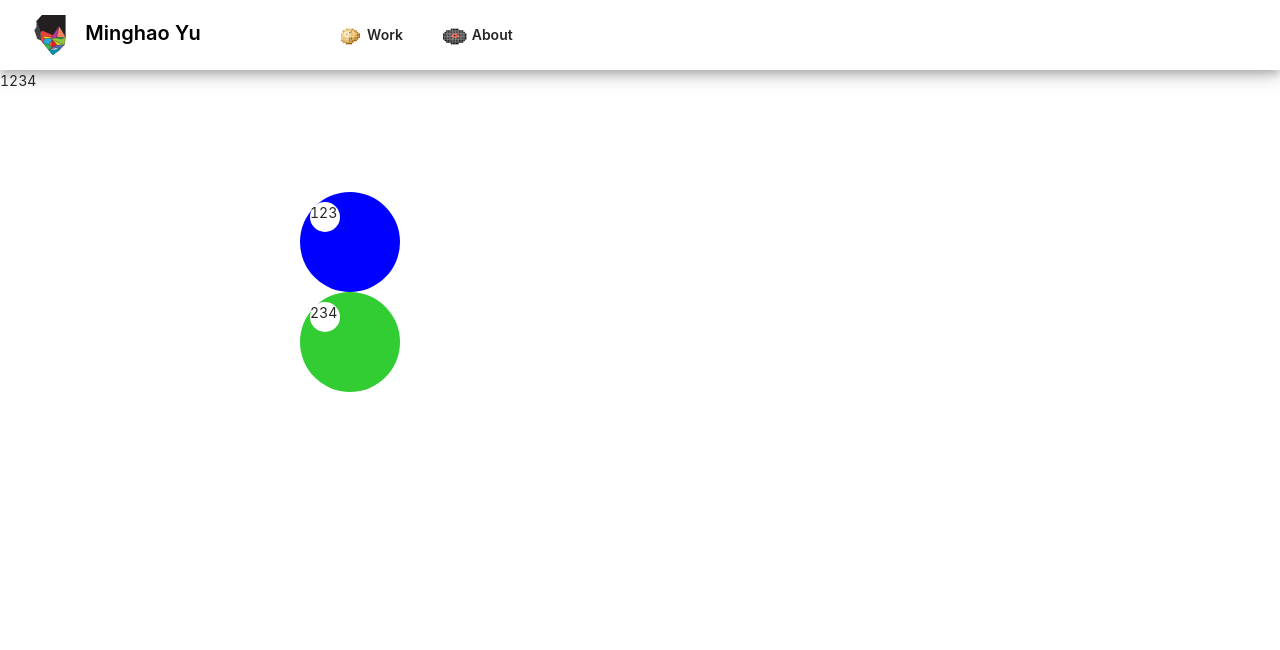
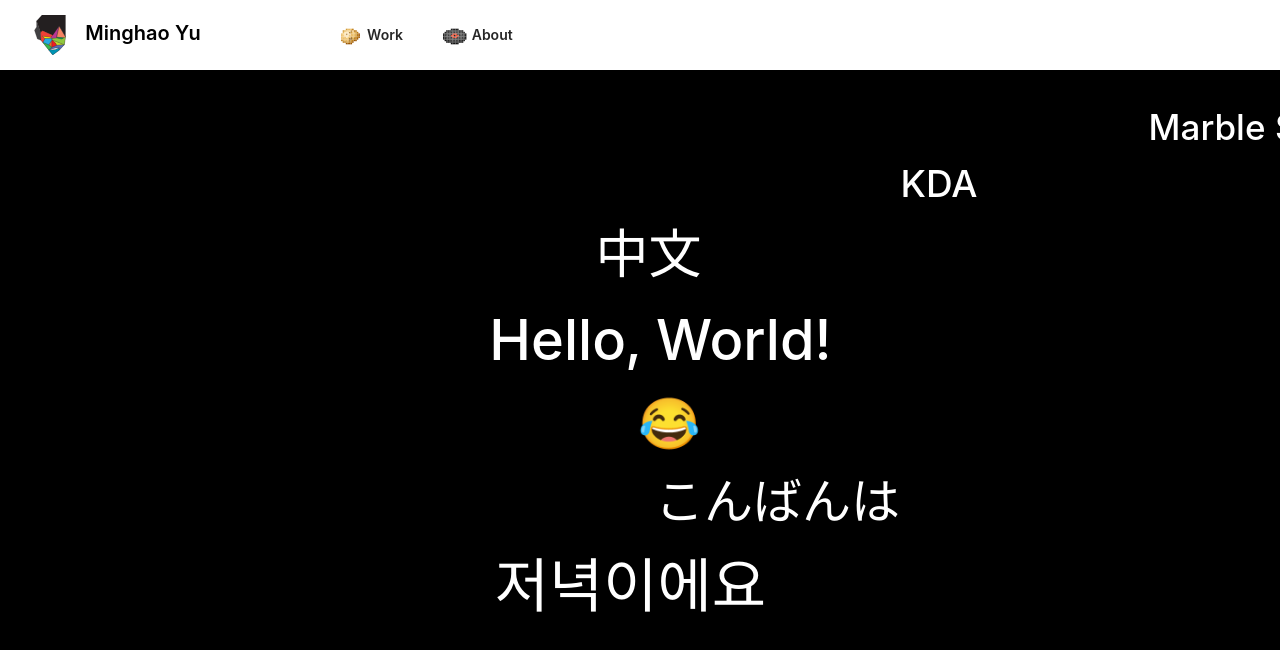
Before and after one commit to cab11918/pweb-vue, a Vue app: page / in a window 1280 px wide. Shown: the top 650 px of the page. Built offline with nearby package versions, Linux system fonts and the light colour scheme.

Commit message:
feat: implemented welcome page animation

```diff
--- a/package.json
+++ b/package.json
@@ -11,6 +11,7 @@
     "animejs": "^3.2.1",
     "ant-design-vue": "^3.2.9",
     "axios": "^0.27.2",
+    "lodash": "^4.17.21",
     "sass": "^1.53.0",
     "vue": "^3.2.2",
     "vue-router": "^4.0.14",
--- a/src/components/TopBar.scss
+++ b/src/components/TopBar.scss
@@ -1,4 +1,5 @@
 .row-topbar {
+  background-color: #fff;
   display: flex;
   justify-content: center;
   align-items: center;
--- /dev/null
+++ b/src/components/Welcome.scss
@@ -0,0 +1,12 @@
+.anime {
+  padding: 100px 0;
+  position: absolute;
+  width: 100%;
+  font-weight: 500;
+  background-color: #000;
+  overflow: hidden;
+  height: 100%;
+  top: 0;
+  left: 0;
+  z-index: -999;
+}
--- /dev/null
+++ b/src/components/Welcome.vue
@@ -0,0 +1,74 @@
+<template>
+  <div class="anime">
+    <div v-for="animatedKeyword in animatedKeywords">
+      <div
+        :class="'kw-' + animatedKeyword.index"
+        :style="animatedKeyword.style"
+        @mouseover="test"
+      >
+        {{ animatedKeyword.content }}
+      </div>
+    </div>
+  </div>
+</template>
+
+<script>
+// import SideBar from "../components/SideBar.vue";
+import TopBar from "../components/TopBar.vue";
+import "./Welcome.scss";
+// import integralGradeApi from '@/api/core/integral-grade'
+// const anime = require('animejs');
+import anime from "animejs/lib/anime.js";
+import { keywords } from "../constants";
+import _ from "lodash";
+
+let animatedKeywords = keywords.map((content, index) => {
+  const mass = _.random(30, 80);
+  return {
+    content,
+    index: index,
+    mass: mass,
+    translateX: window.innerWidth + content.length * mass + "px",
+    style: {
+      fontSize: mass + "px",
+      color: "#fff",
+    },
+  };
+});
+export default {
+  data() {
+    return {
+      animatedKeywords: animatedKeywords,
+      integralGrade: {}, //保存数据
+      saveBtnDisabled: false, //false :按钮可用，true：按钮不可用
+    };
+  },
+  mounted() {
+    console.log(animatedKeywords);
+    animatedKeywords.forEach((kw) =>
+      anime({
+        targets: [".kw-" + kw.index],
+        translateX: [-(kw.mass * kw.content.length), kw.translateX],
+        duration: kw.mass * 200,
+        // loop: true,
+        easing: "linear",
+        loop: true,
+      })
+    );
+  },
+  created() {
+    if (this.$route.params.id) {
+      // this.fetchDataById(this.$route.params.id)
+    }
+  },
+  methods: {
+    test: function () {
+      alert("bazinga");
+    },
+  },
+  components: {
+    // SideBar,
+    // TopBar,
+  },
+};
+</script>
--- /dev/null
+++ b/src/constants.ts
@@ -0,0 +1,9 @@
+export const keywords = [
+  "Marble Solitaire",
+  "KDA",
+  "中文",
+  "Hello, World!",
+  "😂",
+  "こんばんは",
+  "저녁이에요",
+];
--- a/src/views/About.vue
+++ b/src/views/About.vue
@@ -1,5 +1,5 @@
 <template>
-  <div class="app-container">this is about123</div>
+  <div class="app-container">this is about</div>
   <router-view name="Vuex"></router-view>
 </template>
 
--- a/src/views/home.scss
+++ b/src/views/home.scss
@@ -1,22 +1,5 @@
 .anime {
   padding: 100px 0;
-  .blue,
-  .green {
-    width: 100px;
-    height: 100px;
-    border-radius: 100px;
-    padding: 10px 0 0 10px;
-    .ball {
-      width: 30px;
-      height: 30px;
-      border-radius: 20px;
-      background-color: #fff;
-    }
-  }
-  .blue {
-    background-color: blue;
-  }
-  .green {
-    background-color: limegreen;
+  .keyword {
   }
 }
--- a/src/views/home.vue
+++ b/src/views/home.vue
@@ -1,24 +1,11 @@
 <template>
-  <div>1234</div>
-  <div class="anime">
-    <div class="wCen">
-      <div class="blue">
-        <div class="ball">123</div>
-      </div>
-      <div class="green">
-        <div class="ball">234</div>
-      </div>
-    </div>
-  </div>
+  <Welcome />
 </template>
 
 <script>
-// import SideBar from "../components/SideBar.vue";
 import TopBar from "../components/TopBar.vue";
+import Welcome from "../components/Welcome.vue";
 import "./home.scss";
-// import integralGradeApi from '@/api/core/integral-grade'
-// const anime = require('animejs');
-import anime from "animejs/lib/anime.js";
 
 export default {
   data() {
@@ -27,57 +14,12 @@ export default {
       saveBtnDisabled: false, //false :按钮可用，true：按钮不可用
     };
   },
-  mounted() {
-    var myAnimation = anime({
-      targets: [".blue", ".green"],
-      translateX: "300px",
-      rotate: 360,
-      borderRadius: 100,
-      duration: 2000 * 2,
-      // loop: true,
-      easing: "linear",
-    });
-  },
-  created() {
-    if (this.$route.params.id) {
-      // this.fetchDataById(this.$route.params.id)
-    }
-  },
-  methods: {
-    // fetchDataById(id) {
-    //   integralGradeApi.getById(id).then((response) => {
-    //     this.integralGrade = response.data.integralGrade
-    //   })
-    // },
-    // saveOrUpdate() {
-    //   this.saveBtnDisabled = true
-    //   if (this.$route.params.id) {
-    //     this.updateData()
-    //   } else {
-    //     this.saveData()
-    //   }
-    //   this.$router.push('/core/integral-grade/list')
-    // },
-    // saveData() {
-    //   integralGradeApi.save(this.integralGrade).then((response) => {
-    //     this.$message.success(response.message)
-    //   })
-    //   // .catch((error) => {
-    //   //   this.$message.info(error.message)
-    //   // })
-    // },
-    // updateData() {
-    //   integralGradeApi.update(this.integralGrade).then((response) => {
-    //     this.$message({
-    //       type: 'success',
-    //       message: response.message,
-    //     })
-    //   })
-    // },
-  },
+  mounted() {},
+  created() {},
+  methods: {},
   components: {
-    // SideBar,
     TopBar,
+    Welcome,
   },
 };
 </script>
```
Also changed, not shown: src/views/home/index.vue (deleted), 1 other file (tests, documents, lock files or other folders).
